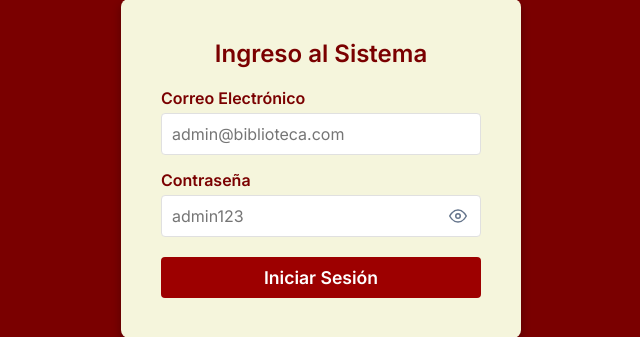
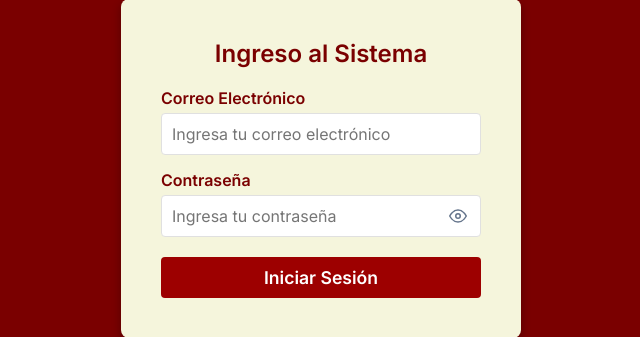
Before and after one commit to Thiagotutos/Gestion-de-biblioteca, a PHP site: page /login.php in a window 1280 px wide. Shown: the part 232-569 px from the top of the page, without its empty margins (319-959 px from the left). Run offline with PHP 8.4, Linux system fonts and the light colour scheme.

Commit message:
remover turno noche y limpiar placehorders

```diff
--- a/login.php
+++ b/login.php
@@ -30,12 +30,12 @@ unset($_SESSION['login_error']);
         <form action="auth.php" method="POST">
             <div class="form-group">
                 <label for="email">Correo Electrónico</label>
-                <input type="email" name="email" id="email" class="form-control" required placeholder="admin@biblioteca.com" pattern="[a-zA-Z0-9._%+-]+@[a-zA-Z0-9.-]+\.[a-zA-Z]{2,}" title="Ingrese un correo electrónico válido con dominio completo (ej: admin@biblioteca.com)">
+                <input type="email" name="email" id="email" class="form-control" required placeholder="Ingresa tu correo electrónico" pattern="[a-zA-Z0-9._%+-]+@[a-zA-Z0-9.-]+\.[a-zA-Z]{2,}" title="Ingrese un correo electrónico válido con dominio completo">
             </div>
             <div class="form-group">
                 <label for="password">Contraseña</label>
                 <div style="position: relative; display: flex; align-items: center;">
-                    <input type="password" name="password" id="password" class="form-control" required placeholder="admin123" style="padding-right: 42px;">
+                    <input type="password" name="password" id="password" class="form-control" required placeholder="Ingresa tu contraseña" style="padding-right: 42px;">
                     <button type="button" class="btn-pwd-eye" style="position: absolute; right: 8px; z-index: 2;" onclick="toggleLoginPassword(this)" title="Mostrar / Ocultar contraseña">
                         <svg width="18" height="18" viewBox="0 0 24 24" fill="none" stroke="currentColor" stroke-width="2">
                             <path d="M1 12s4-8 11-8 11 8 11 8-4 8-11 8-11-8-11-8z"/>
--- a/pages/issue_books.php
+++ b/pages/issue_books.php
@@ -360,7 +360,6 @@ $logs_movimientos = $pdo->query($query_logs)->fetchAll();
                         <option value="">-- Seleccionar Turno --</option>
                         <option value="Mañana">Mañana</option>
                         <option value="Tarde">Tarde</option>
-                        <option value="Noche">Noche</option>
                     </select>
                 </div>
                 <div class="form-group">
```
